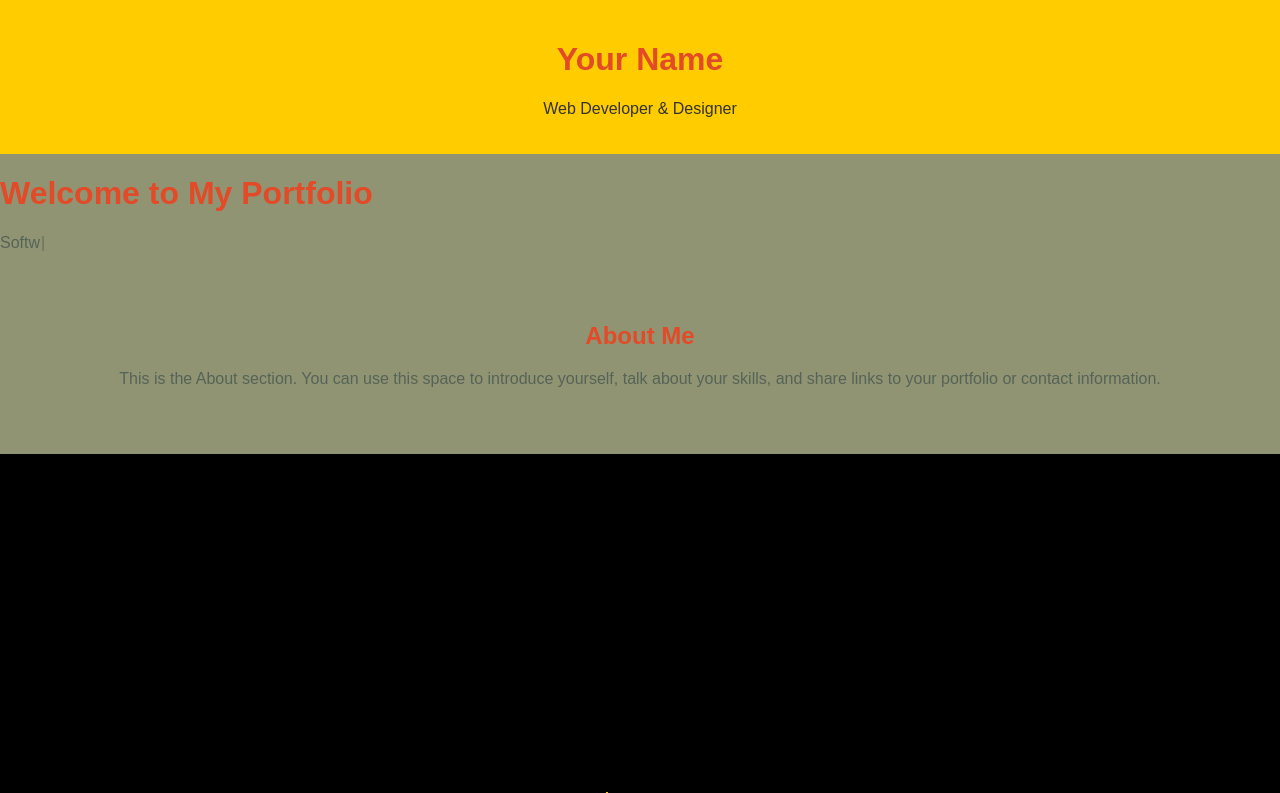
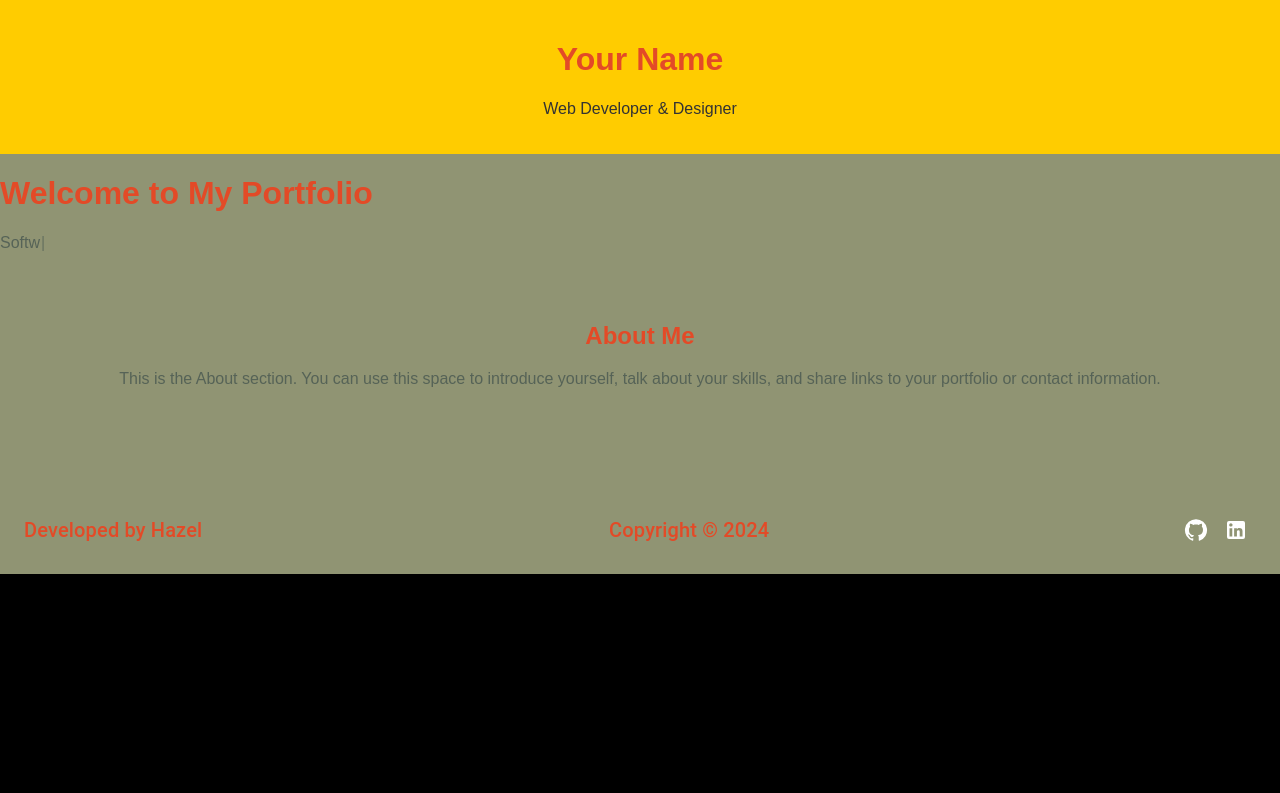
Before and after one commit to HazelYuAhiru/hazelyuahiru.github.io, a React (Create React App) app: page / in a window 1280 px wide. Shown: the top 793 px of the page. Built offline with nearby package versions, Linux system fonts and the light colour scheme.

Commit message:
remove unused files

```diff
--- a/package.json
+++ b/package.json
@@ -3,6 +3,10 @@
   "version": "0.1.0",
   "private": true,
   "dependencies": {
+    "@emotion/react": "^11.13.3",
+    "@emotion/styled": "^11.13.0",
+    "@mui/icons-material": "^6.0.1",
+    "@mui/material": "^6.0.1",
     "@testing-library/jest-dom": "^5.17.0",
     "@testing-library/react": "^13.4.0",
     "@testing-library/user-event": "^13.5.0",
--- a/src/App.js
+++ b/src/App.js
@@ -2,9 +2,10 @@ import React from 'react';
 import { ThemeProvider } from 'styled-components';
 import GlobalStyles from './styles/GlobalStyles';
 import theme from './styles/theme';
-import Header from './components/light/Header';
-import LandingPage from './components/light/Home/LandingPage';
-import About from './components/light/About';
+import Footer from './components/Footer';
+import Header from './components/Header';
+import LandingPage from './components/Home/LandingPage';
+import About from './components/About';
 
 const App = () => (
   <ThemeProvider theme={theme}>
@@ -12,6 +13,7 @@ const App = () => (
     <Header />
     <LandingPage />
     <About />
+    <Footer />
   </ThemeProvider>
 );
 
--- /dev/null
+++ b/src/components/Footer.js
@@ -0,0 +1,49 @@
+import React from "react";
+import { Container, Grid2, Typography, IconButton } from "@mui/material";
+import { GitHub, LinkedIn } from "@mui/icons-material";
+
+function Footer() {
+  const year = new Date().getFullYear();
+
+  return (
+    <Container
+      maxWidth="xl"
+      sx={{ bgcolor: "colors.primary", color: "white", py: 3, mt: 4 }}
+    >
+      <Grid2 container justifyContent="space-between" alignItems="center">
+        <Grid2 item md={4} textAlign="center">
+          <Typography variant="h6">
+            Developed by Hazel
+          </Typography>
+        </Grid2>
+        <Grid2 item md={4} textAlign="center">
+          <Typography variant="h6">
+            Copyright © {year}
+          </Typography>
+        </Grid2>
+        <Grid2 item md={4} textAlign="center">
+          <IconButton
+            component="a"
+            href="https://github.com/HazelYuAhiru"
+            target="_blank"
+            rel="noopener noreferrer"
+            sx={{ color: "white" }}
+          >
+            <GitHub />
+          </IconButton>
+          <IconButton
+            component="a"
+            href="https://www.linkedin.com/in/yihong-yu-hazel/"
+            target="_blank"
+            rel="noopener noreferrer"
+            sx={{ color: "white" }}
+          >
+            <LinkedIn />
+          </IconButton>
+        </Grid2>
+      </Grid2>
+    </Container>
+  );
+}
+
+export default Footer;
```
Also changed, not shown: src/components/ScrollToTop.js (added, +12 -0 lines), src/components/About.js (renamed from src/components/light/About.js), src/components/Header.js (renamed from src/components/light/Header.js), src/components/Home/LandingPage.js (renamed from src/components/light/Home/LandingPage.js), src/components/Home/TypeWriter.js (renamed from src/components/light/Home/TypeWriter.js), src/components/Resume.js (added), src/components/light/Resume.js (deleted), 1 other file (tests, documents, lock files or other folders).
